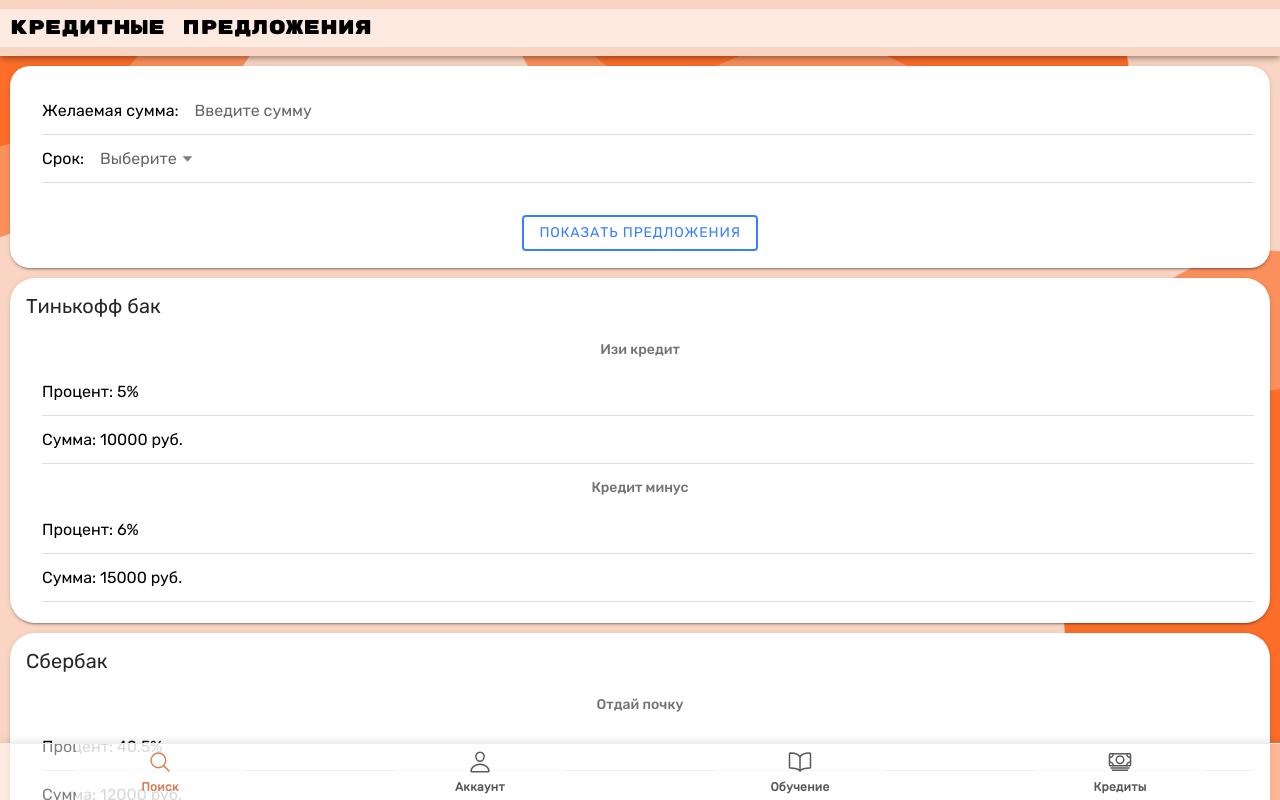
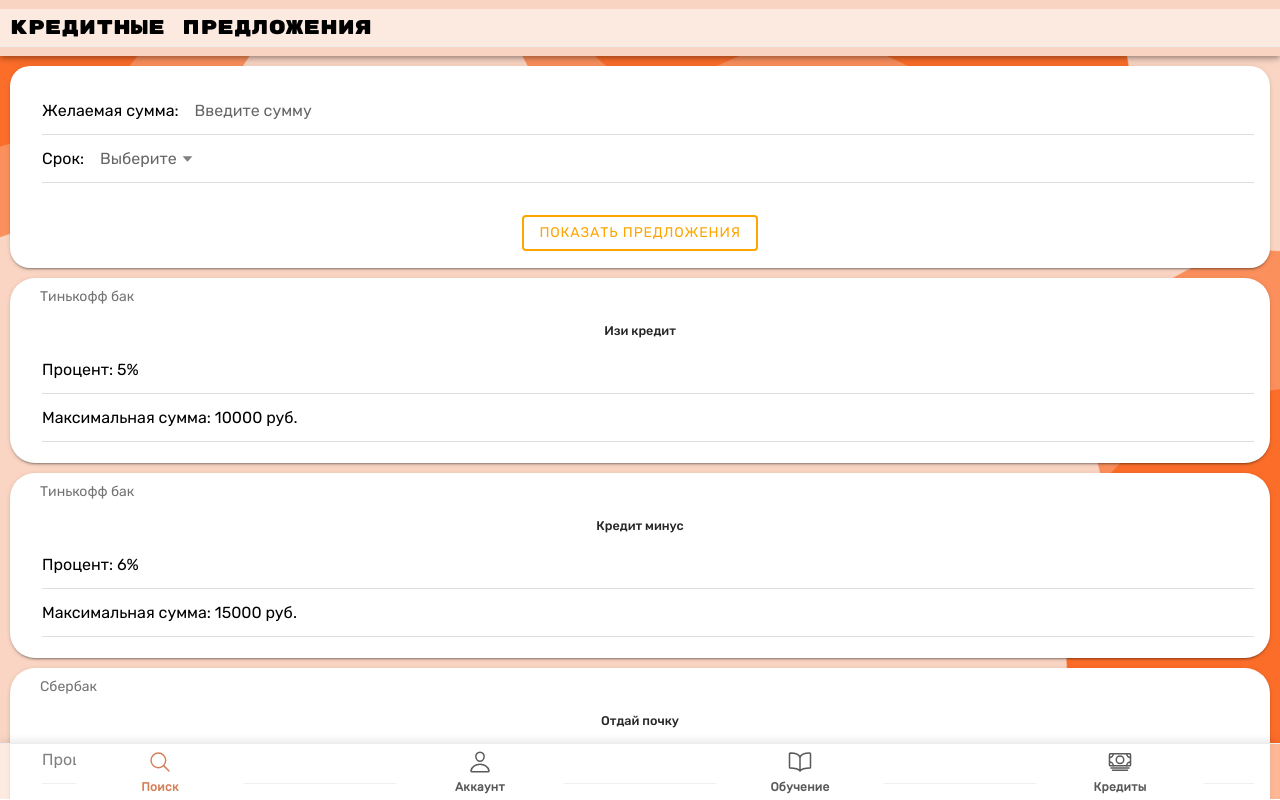
Before and after one commit to kopytyoshka/FinoDays, a React (Create React App) app: page /credit-offers in a window 1280 px wide. Both pictures are taken after a click on the element "ПОКАЗАТЬ ПРЕДЛОЖЕНИЯ". Built offline with nearby package versions, Linux system fonts and the light colour scheme.

Commit message:
feat: add info about possible loans on search loan page.

```diff
--- a/src/App.tsx
+++ b/src/App.tsx
@@ -6,48 +6,51 @@
     IonIcon,
     IonLabel,
     IonApp,
-    IonRouterOutlet, setupIonicReact, IonFooter,
+    IonRouterOutlet, setupIonicReact, IonFooter, IonPage,
 } from '@ionic/react';
-import { searchOutline, personOutline, bookOutline, cashOutline } from 'ionicons/icons';
-import { Redirect, Route } from "react-router-dom";
+import {searchOutline, personOutline, bookOutline, cashOutline} from 'ionicons/icons';
+import {Redirect, Route} from "react-router-dom";
 import LearningPage from "./pages/LearningPage";
 import ProfilePage from "./pages/ProfilePage";
 import CreditOffersPage from "./pages/CreditOffersPages";
-import { IonReactRouter } from "@ionic/react-router";
+import {IonReactRouter} from "@ionic/react-router";
 import ActiveCreditsPage from "./pages/ActiveCreditsPage";
 import './styles/App.css';
+
 setupIonicReact()
 const App: React.FC = () => (
     <IonApp>
+        <IonPage>
             <IonReactRouter>
                 <IonTabs>
                     <IonRouterOutlet>
-                    <Route path="/credit-offers" component={CreditOffersPage} exact />
-                    <Route path="/profile" component={ProfilePage} exact />
-                    <Route path="/learning" component={LearningPage} exact />
-                    <Route path="/active-offers" component={ActiveCreditsPage} exact />
-                    <Redirect from="/" to="/credit-offers" exact />
+                        <Route path="/credit-offers" component={CreditOffersPage} exact/>
+                        <Route path="/profile" component={ProfilePage} exact/>
+                        <Route path="/learning" component={LearningPage} exact/>
+                        <Route path="/active-offers" component={ActiveCreditsPage} exact/>
+                        <Redirect from="/" to="/credit-offers" exact/>
                     </IonRouterOutlet>
                     <IonTabBar slot="bottom" className="custom-tab-bar">
                         <IonTabButton tab="search" href="/credit-offers">
-                            <IonIcon icon={searchOutline} />
+                            <IonIcon icon={searchOutline}/>
                             <IonLabel>Поиск</IonLabel>
                         </IonTabButton>
                         <IonTabButton tab="profile" href="/profile">
-                            <IonIcon icon={personOutline} />
+                            <IonIcon icon={personOutline}/>
                             <IonLabel>Аккаунт</IonLabel>
                         </IonTabButton>
                         <IonTabButton tab="learning" href="/learning">
-                            <IonIcon icon={bookOutline} />
+                            <IonIcon icon={bookOutline}/>
                             <IonLabel>Обучение</IonLabel>
                         </IonTabButton>
                         <IonTabButton tab="bank" href="/active-offers">
-                            <IonIcon icon={cashOutline} />
+                            <IonIcon icon={cashOutline}/>
                             <IonLabel>Кредиты</IonLabel>
                         </IonTabButton>
                     </IonTabBar>
                 </IonTabs>
             </IonReactRouter>
+        </IonPage>
     </IonApp>
 );
 
--- a/src/pages/CreditOffersPages.tsx
+++ b/src/pages/CreditOffersPages.tsx
@@ -13,7 +13,7 @@
     IonInput,
     IonButton,
     IonIcon,
-    IonLoading, IonSelectOption, IonSelect, IonSpinner, IonCardSubtitle, IonCardTitle
+    IonLoading, IonSelectOption, IonSelect, IonSpinner, IonCardSubtitle, IonCardTitle, IonPage, IonModal
 } from '@ionic/react';
 import {caretDownSharp} from 'ionicons/icons';
 
@@ -22,6 +22,22 @@
     const [loanTerm, setLoanTerm] = useState<number>(0);
     const [creditOffers, setCreditOffers] = useState<any[]>([]);
     const [loading, setLoading] = useState<boolean>(false);
+
+    const [showModal, setShowModal] = useState(false);
+    const [selectedProduct, setSelectedProduct] = useState<any | null>(null);
+    const [selectedBankName, setSelectedBankName] = useState<string | null>(null);
+
+    const openModal = (product: any, bankName: string) => {
+        setSelectedProduct(product);
+        setSelectedBankName(bankName);
+        setShowModal(true);
+    };
+    const closeModal = () => {
+        setShowModal(false);
+        setSelectedProduct(null);
+    };
+
+
     const getCreditOffers = async () => {
         setLoading(true);
 
@@ -35,6 +51,13 @@
                     products: [
                         {productName: 'Изи кредит', interest: 5.0, amountOfLoan: 10000},
                         {productName: 'Кредит минус', interest: 6.0, amountOfLoan: 15000}
+                    ]
+                },
+                {
+                    bankName: 'Сбербак',
+                    products: [
+                        {productName: 'Отдай почку', interest: 40.5, amountOfLoan: 12000},
+                        {productName: 'Займись делом', interest: 55.5, amountOfLoan: 18000}
                     ]
                 },
                 {
@@ -93,7 +116,7 @@
                         </IonList>
 
                         <div className="button-container">
-                            <IonButton
+                            <IonButton className="custom-button"
                                        fill="outline"
                                        color="warning"
                                        onClick={getCreditOffers}
@@ -114,25 +137,58 @@
                 </IonCard>
 
                 {creditOffers.map((offer, index) => (
-                    <IonCard key={index} className="credit-offer-card" style={{borderRadius: '25px'}}>
-                        <IonCardHeader>
-                            <IonCardTitle className="credit-bank-name">{offer.bankName}</IonCardTitle>
-                        </IonCardHeader>
+                    <div key={index} className="bank-offers">
+                        {offer.products.map((product: any, productIndex: any) => (
+                            <IonCard key={productIndex} className="product-card" style={{borderRadius: '25px'}}
+                                     onClick={() => openModal(product, offer.bankName)}>
+                                <IonCardSubtitle className="credit-bank-name">{offer.bankName}</IonCardSubtitle>
                                 <IonCardContent>
-                            {offer.products.map((product: any, productIndex: any) => (
-
-                                <div key={productIndex} className="product-info">
-                                    <IonCardSubtitle className="credit-product-name">{product.productName}</IonCardSubtitle>
+                                    <IonCardTitle className="credit-product-name">{product.productName}</IonCardTitle>
                                     <IonList className="credit-product-details">
                                         <IonItem>Процент: {product.interest}%</IonItem>
-                                        <IonItem>Сумма: {product.amountOfLoan} руб.</IonItem>
+                                        <IonItem>Максимальная сумма: {product.amountOfLoan} руб.</IonItem>
                                     </IonList>
-                                </div>
-                            ))}
                                 </IonCardContent>
                             </IonCard>
                         ))}
+                    </div>
+                ))}
+                <IonModal isOpen={showModal} onDidDismiss={closeModal} animated={true}
+                          trigger="open-modal"
+                          initialBreakpoint={0.25}
+                          breakpoints={[0, 0.25, 0.5, 0.75]}
+                          handleBehavior="cycle">
+                    {selectedProduct && (
+                        <>
+                            <IonHeader>
+                                <IonToolbar>
+                                    <IonTitle className="credit-product-name">{selectedProduct.productName}</IonTitle>
+                                </IonToolbar>
+                            </IonHeader>
+                            <IonList className="credit-product-details" style={{paddingLeft: '6px'}}>
+                                <p>Bank: {selectedBankName}</p>
+                                <p>This is a sample description for {selectedProduct.productName}.</p>
+                                <p>Interest rate: {selectedProduct.interest}%</p>
+                                <p>Maximum amount of loan: {selectedProduct.amountOfLoan} руб.</p>
+                                <p>Test Test TestTest Test TestTest Test TestTest Test TestTest Test TestTest Test Test
+                                    Test Test TestTest Test TestTest Test TestTest Test TestTest Test TestTest Test Test
+                                    Test Test TestTest Test TestTest Test TestTest Test TestTest Test TestTest Test Test
+                                    Test Test TestTest Test TestTest Test TestTest Test TestTest Test TestTest Test Test
+                                    Test Test TestTest Test TestTest Test TestTest Test TestTest Test TestTest Test Test
+                                    Test Test TestTest Test TestTest Test TestTest Test TestTest Test TestTest Test Test
+                                    Test Test TestTest Test TestTest Test TestTest Test TestTest Test TestTest Test Test
+                                    Test Test TestTest Test TestTest Test TestTest Test TestTest Test TestTest Test Test
+                                    Test Test TestTest Test TestTest Test TestTest Test TestTest Test TestTest Test Test
+                                    Test Test TestTest Test TestTest Test TestTest Test TestTest Test TestTest Test Test
+                                    Test Test TestTest Test TestTest Test TestTest Test TestTest Test Test
+                                    Test Test TestTest Test TestTest Test TestTest Test TestTest Test TestTest Test Test
+                                    Test Test TestTest Test TestTest Test TestTest Test Test</p>
 
+                            </IonList>
+                            <IonButton expand="block" onClick={closeModal} style={{fontFamily: "RubikRegular"}}>Закрыть</IonButton>
+                        </>
+                    )}
+                </IonModal>
             </IonContent>
         </>
     );
--- a/src/styles/App.css
+++ b/src/styles/App.css
@@ -31,7 +31,6 @@
     background: rgba(255,255,255,0.5);
     border-top: 1px solid #ececec;
     box-shadow: 0 -2px 8px rgba(0, 0, 0, 0.1);
-    position: fixed;
     bottom: 0;
     width: 100%;
     display: flex;
@@ -74,7 +73,6 @@
 /* Adjust the padding inside tab buttons */
 .custom-tab-bar ion-tab-button {
     padding: 0;
-    background: rgba(255,255,255,0.7);
 }
 
 
@@ -209,16 +207,15 @@
     align-items: center;
     justify-content: center;
     padding-top: 5px;
+    font-size: 90%;
 }
 
 .credit-bank-name {
     font-family: RubikRegular, sans-serif;
+    padding-left: 30px;
+    padding-top: 10px;
 }
 
 .credit-product-details {
     font-family: RubikRegular, sans-serif;
 }
-
-.content-wrapper {
-    padding-bottom: 50px; /* Adjust the value as needed */
-}
```
Lines whose indentation alone changed are shown as unchanged.
